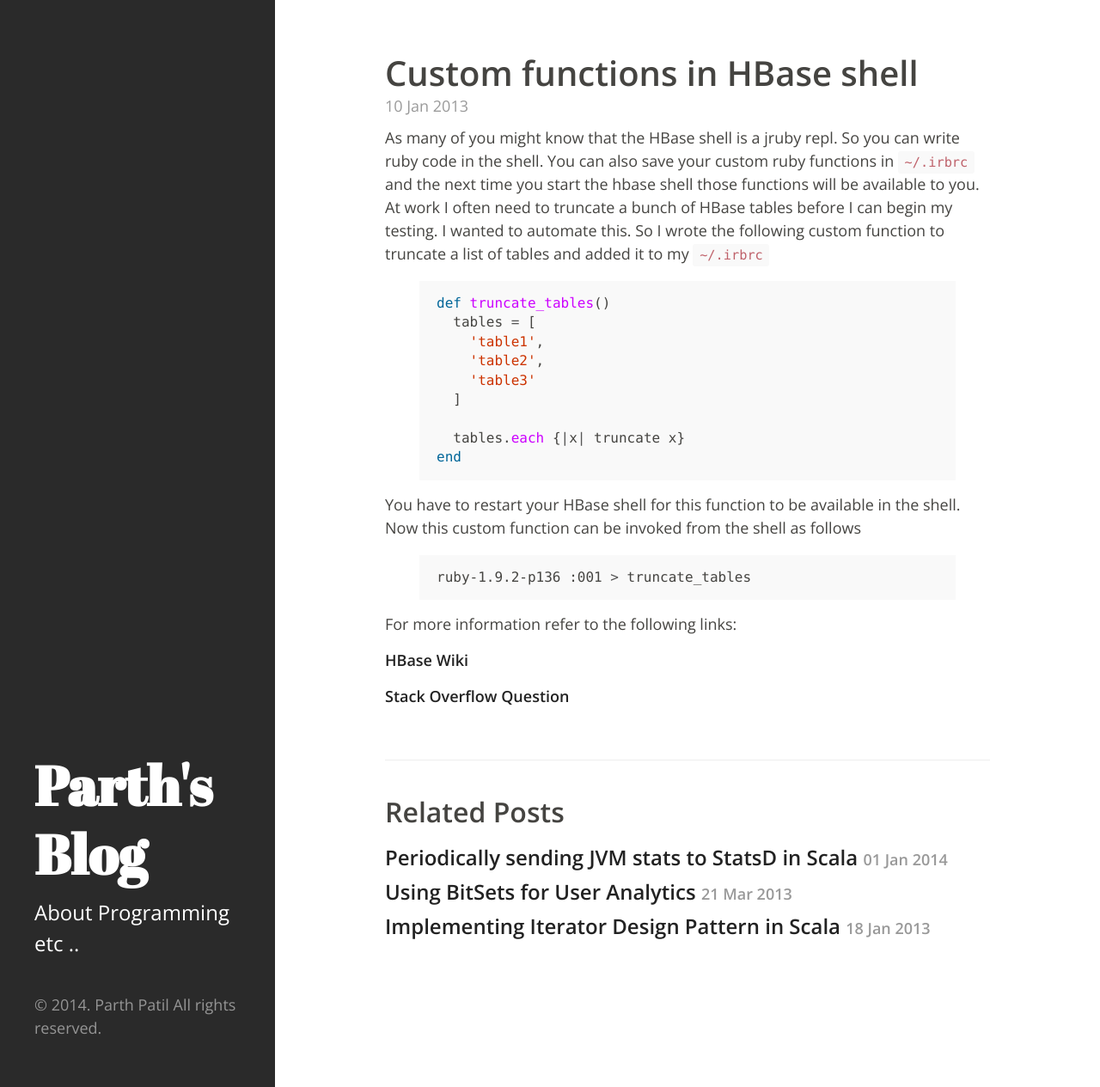
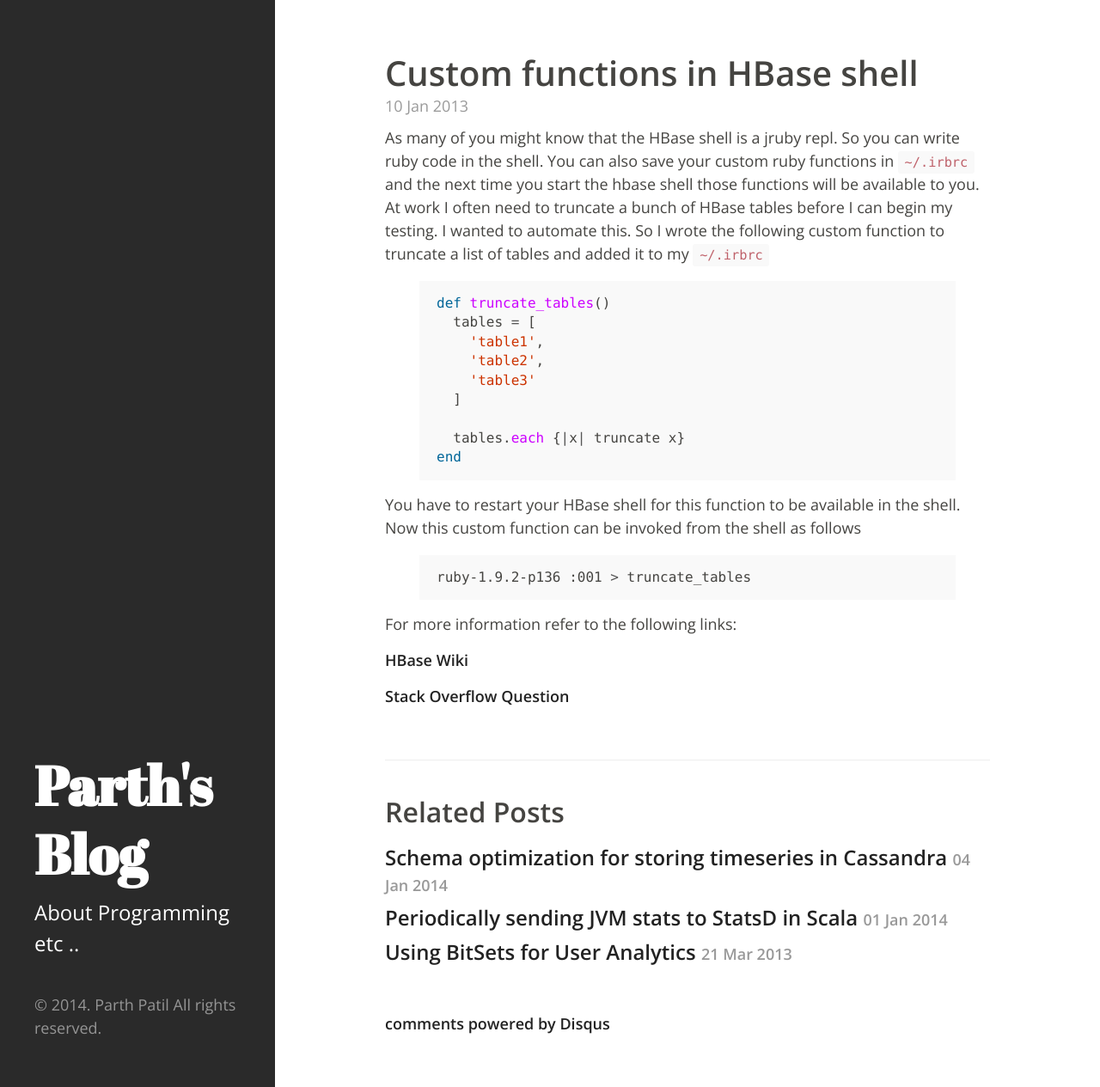
Before and after one commit to parth-patil/parth-patil.github.io, a Jekyll site: the page built from _posts/2013-01-10-custom-functions-in-hbase-shell.markdown, in a window 1280 px wide and 1265 px high. Shown: the whole window at 86% size. Built offline with Jekyll 4.4.1, drawn with Linux system fonts in a browser that asks for light colours; Markdown is read by kramdown in place of the engine named in the settings; comment, search, counter and statistics services are not loaded; some of the changed lines change nothing that is shown.

Commit message:
enabled discuss comments and new post about cql3 schemas

```diff
--- a/_layouts/post.html
+++ b/_layouts/post.html
@@ -23,3 +23,22 @@
     {% endfor %}
   </ul>
 </div>
+
+{% if page.comments %}
+  <div class="comments">
+    <div id="disqus_thread"></div>
+    <script type="text/javascript">
+        /* * * CONFIGURATION VARIABLES: EDIT BEFORE PASTING INTO YOUR WEBPAGE * * */
+        var disqus_shortname = 'parthpatil'; // required: replace example with your forum shortname
+
+        /* * * DON'T EDIT BELOW THIS LINE * * */
+        (function() {
+            var dsq = document.createElement('script'); dsq.type = 'text/javascript'; dsq.async = true;
+            dsq.src = '//' + disqus_shortname + '.disqus.com/embed.js';
+            (document.getElementsByTagName('head')[0] || document.getElementsByTagName('body')[0]).appendChild(dsq);
+        })();
+    </script>
+    <noscript>Please enable JavaScript to view the <a href="http://disqus.com/?ref_noscript">comments powered by Disqus.</a></noscript>
+    <a href="http://disqus.com" class="dsq-brlink">comments powered by <span class="logo-disqus">Disqus</span></a>
+  </div>
+{% endif %}
--- /dev/null
+++ b/_posts/2014-01-04-schema-optimization-for-storing-timeseries-in-cassandra.markdown
@@ -0,0 +1,124 @@
+---
+layout: post
+title: "Schema optimization for storing timeseries in Cassandra"
+date: 2014-01-04 18:02
+comments: true
+tags: [cassandra, time-series, analytics]
+---
+
+I have been experimenting with Cassandra for storing timeseries data and I have so far found it to be an excellent fit for this use case. There are numerous articles on how to design your schema for storing timeseries data but I just wanted to focus on a schema optimization that helped me to get decent reduction in disk space used.
+
+For the test I did 100k inserts into the table. After the insert I flushed and compacted the namespace to make sure that all data is flushed from memtables onto disk and also all the data files for the table are compacted into one file. The default compaction strategy (Size tiered compaction) will yiled a single data file after compaction. Following are the steps to flush and compact the tables in a namespace.
+
+{%highlight bash %}
+# test2 is my namespace
+# flush
+nodetool flush test2
+
+# compact
+nodetool compact test2
+{%endhighlight%}
+
+Following are the steps I took to successively refine the schema to get increased space saving at each step.
+
+Following is the v1 of the schema as defined in CQL3
+{% highlight sql %}
+CREATE TABLE tseries (
+  name text,
+  day int,
+  count double,
+  PRIMARY KEY (name, day));
+{% endhighlight %}
+
+I am encoding the day in format YYYYMMDD and that should fit in an integer.
+
+To view how the data is layed out on disk I used sstable2json utility that ships with Cassandra. Following is how it looks. I am showing only the first few lines from the output.
+{%highlight json %}
+[
+  {
+    "key": "61637469766974696573",
+    "columns": [
+      ["17000101:", "", 1388892730835000],
+      ["17000101:count", "241.0", 1388892730835000],
+      ["17000102:", "", 1388892730835000],
+      ["17000102:count", "934.0", 1388892730835000],
+      ["17000103:", "", 1388892730835000],
+      ["17000103:count", "628.0", 1388892730835000],
+      ...
+    ]
+  }
+]
+{%endhighlight%}
+
+Following is the command to generate the json output above
+{%highlight bash %}
+sudo bin/sstable2json /var/lib/cassandra/data/test2/tseries/test2-tseries-jb-14-Data.db | underscore print --color
+{%endhighlight%}
+I used the [underscore](https://github.com/ddopson/underscore-cli) library to pretty print the JSON
+
+The amount of disk space that the sstable data file took was about 1.5 MB (1529196 bytes)
+
+Now if you look at the JSON output from the sstable2json tool you will notice that the column name "count" is repeated again and again for each column value. I wanted to see if there would be any space saving if I chose a smaller column name for storing the count. So I dropped the table and recreated with column name for storing count as "c" instead of "count". Note that you can't do alter table to rename the column from "count" to "c" on the existing table because the column is not part of the primary key.
+
+I reinserted the 100k rows and did the flush and compact again using the nodetool. Now lets see how the data stored on disk looks like using the sstable2json tool.
+
+{%highlight json %}
+[
+  {
+    "key": "61637469766974696573",
+    "columns": [
+      ["17000101:", "", 1388895012852000],
+      ["17000101:c", "972.0", 1388895012852000],
+      ["17000102:", "", 1388895012852000],
+      ["17000102:c", "720.0", 1388895012852000],
+      ["17000103:", "", 1388895012852000],
+      ["17000103:c", "396.0", 1388895012852000],
+      ...
+    ]
+  }
+]
+{%endhighlight%}
+
+Now as expected instead of "count" you see "c" being repeated for each column. The amount of disk space consumed with this schema is about 1.4 MB (1491105 bytes). So there is a saving of 38091 bytes, approx 37 kb. Which is saving of about 2%. Its not much but there is some saving from choosing smaller column names.
+
+Now if you look closely at the JSON representation of the sstable on disk you will notice that there are two entries corresponding to each column eg.
+
+{%highlight json %}
+["17000101:", "", 1388895012852000],
+["17000101:c", "972.0", 1388895012852000],
+{%endhighlight%}
+
+One for the day part of the column (i.e 1700/01/01) and one for the count "c". We can optimize the schema further by storing the value for the count in the column name itself. And the column value can be left as empty.
+
+This can be done via a slight change of the table schema. We change the primary key for the table so that count is also part of the primary key. Following is the new and improved schema.
+
+{% highlight sql %}
+CREATE TABLE tseries (
+  name text,
+  day int,
+  count double,
+  PRIMARY KEY (name, day, count));
+{% endhighlight %}
+
+I reinserted the 100k rows. Did the flush and compact. Now lets see how the data stored on disk looks like.
+
+{%highlight json %}
+[
+  {
+    "key": "61637469766974696573",
+    "columns": [
+      ["17000101:456.0:", "", 1388897328568000],
+      ["17000102:885.0:", "", 1388897328568000],
+      ["17000103:879.0:", "", 1388897328568000],
+      ["17000104:326.0:", "", 1388897328568000],
+      ["17000105:486.0:", "", 1388897328568000],
+      ["17000106:140.0:", "", 1388897328568000],
+      ...
+    ]
+  }
+]
+{% endhighlight %}
+
+As you can see the value for count has been stored in the column name itself and the column value is empty. No space is wasted to encode an empty column value. The amount of disk space for the table using this schema is 883 Kb (904369 bytes). Now that is a decent amount of saving compared to the 1st and the 2nd version of our schema. Its a 40% saving in space. Also note that using a longer column name ("count" vs "c") for storing count has no effect on the disk space consumed as the column "count" is not stored in the composite column name.
+
+Keep these tricks in mind when storing data in Cassandra via CQL3.
```
